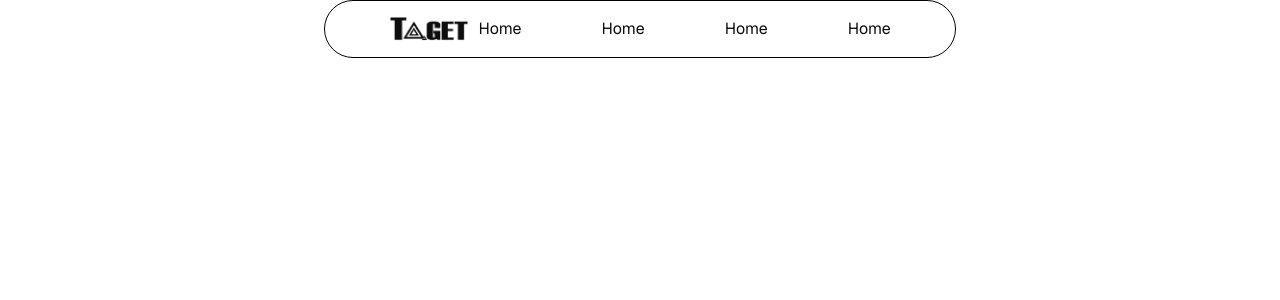
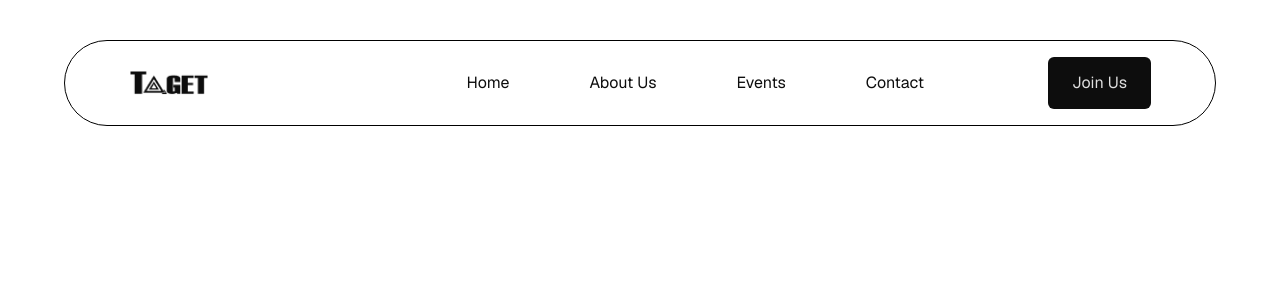
Before and after one commit to EmmanuelUwem1/taget, a React (Vite) app: page / in a window 1280 px wide. Shown: the top 300 px of the page. Built offline with nearby package versions, Linux system fonts and the light colour scheme.

Commit message:
feat: add Hero component and update Header with navigation links and button

```diff
--- a/src/App.tsx
+++ b/src/App.tsx
@@ -1,5 +1,6 @@
 // import { useState } from 'react'
 import Header from "./components/header"
+import Hero from "./components/hero-section";
 
 
 function App() {
@@ -8,7 +9,7 @@ function App() {
     <>
       <Header />
       {/* Main content area */}
-      <section className="flex justify-center flex-col"></section>
+      <Hero/>
     </>
   );
 }
--- a/src/components/header.tsx
+++ b/src/components/header.tsx
@@ -2,19 +2,24 @@ import logo from "/logo.png"
 
 function Header() {
   return (
-    <header className="px-4 sm:px-8 md:px-16 flex justify-center items-center w-full">
+    <header className="px-4 sm:px-8 md:px-16 py-4 sm:py-8 md:py-10 flex justify-center items-center w-full">
       {/* the heade with border */}
-      <div className=" py-4 sm:px-8 md:px-16 flex justify-between items-center rounded-full border border-[#000000]">
+      <div className=" py-4 sm:px-8 md:px-16 flex justify-between items-center rounded-full w-full border border-[#000000]">
         <span className="relative flex items-center justify-center h-6 w-20">
-          <img src={logo} alt="Logo" className="object-contain object-center flex w-full h-full justify-center items-center" />
+          <img
+            src={logo}
+            alt="Logo"
+            className="object-contain object-center flex w-full h-full justify-center items-center"
+          />
         </span>
         {/* Navigation links can be added here */}n
-              <nav className="gap-20 flex justify-center items-center text-[#0D0D0D]">
-                  <a href="/">Home</a>
-                  <a href="/">Home</a>
-                  <a href="/">Home</a>
-                  <a href="/">Home</a>
+        <nav className="gap-20 flex justify-center items-center text-[#0D0D0D]">
+          <a href="/">Home</a>
+          <a href="/">About Us</a>
+          <a href="/">Events</a>
+          <a href="/">Contact</a>
         </nav>
+        <button className="bg-[#0D0D0D] rounded-[6px] py-3.5 px-6 transition-class hover:opacity-80">Join Us</button>
       </div>
     </header>
   );
--- /dev/null
+++ b/src/components/hero-section.tsx
@@ -0,0 +1,8 @@
+
+function Hero() {
+  return (
+    <section className='flex justify-between items-center gap-8'></section>
+  )
+}
+
+export default Hero
--- a/src/index.css
+++ b/src/index.css
@@ -15,3 +15,9 @@
   -webkit-font-smoothing: antialiased;
   -moz-osx-font-smoothing: grayscale;
 }
+a{
+  cursor: pointer;
+}
+.transition-class {
+  transition: all 0.4s ease-in-out;
+}
```
